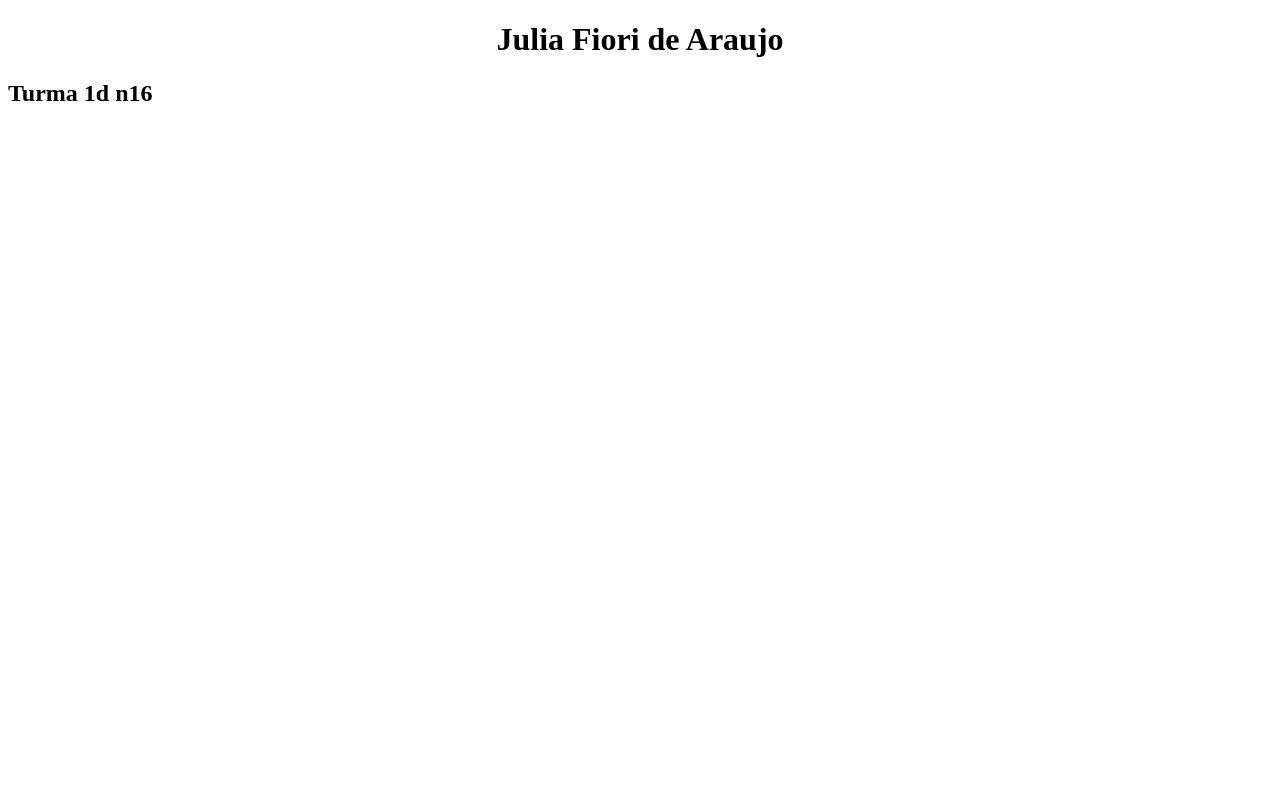
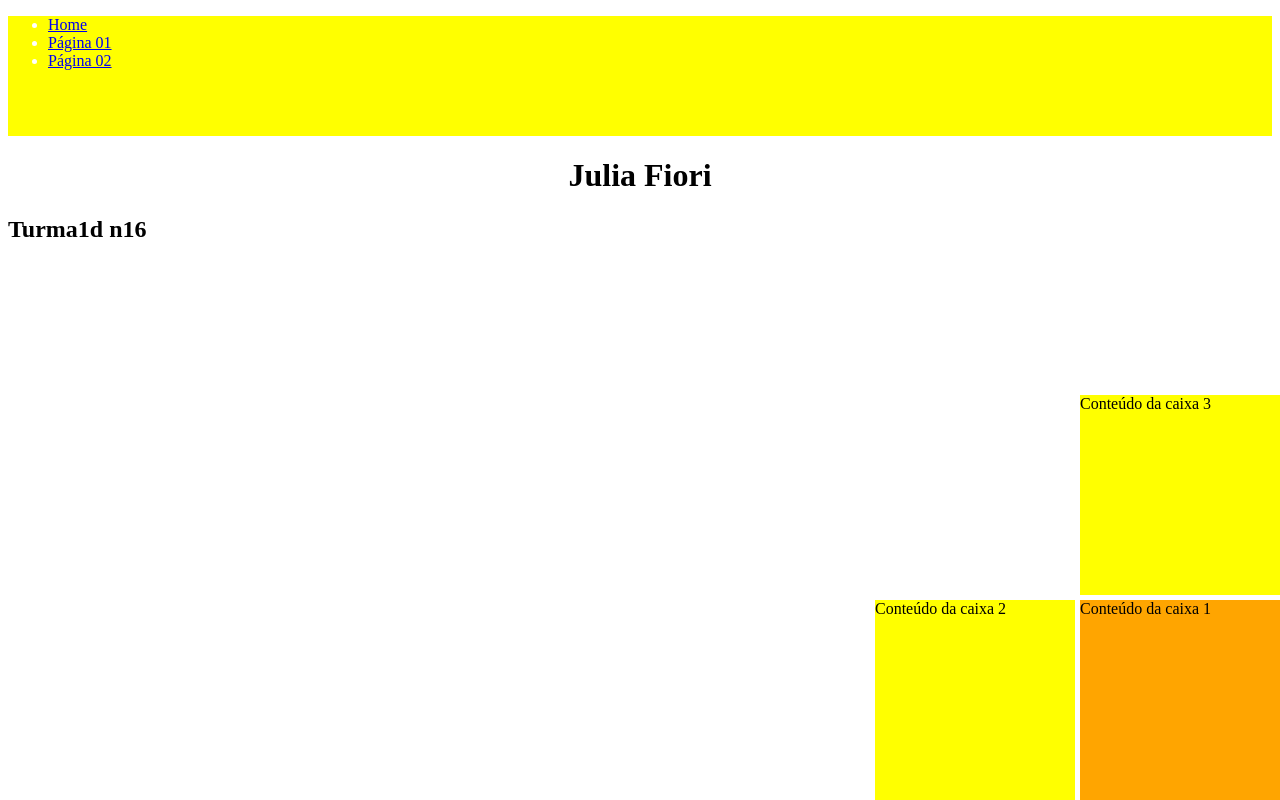
Before and after one commit to JuliaFiori09/primeirod_2t, a plain HTML site: page index.html in a window 1280 px wide. Drawn offline with Linux system fonts and the light colour scheme.

Commit message:
Add files via upload
Aula do dia 05-08

```diff
--- a/estilo.css
+++ b/estilo.css
@@ -1,6 +1,43 @@
-body{
-  background: white;
+body {
+  background: #FFFFFF;
 }
 h1 {
   text-align: center;
 }
+.caixa1 {
+    position: absolute;
+    background: orange;
+    color: black;
+    width: 200px;
+    height: 200px;
+    right: 0;
+    bottom: 0;
+}
+
+.caixa2 {
+    position: absolute;
+    background: yellow;
+    color: black;
+    width: 200px;
+    height: 200px;
+    right: 205px;
+    bottom: 0;
+}
+
+.caixa3 {
+    position: absolute;
+    background: yellow;
+    color: black;
+    width: 200px;
+    height: 200px;
+    right: 0;
+    bottom: 205px;
+}
+.menuPrincipal {
+   position: relative;
+   background: yellow;
+   width: 100%;
+   height: 120px;
+   top: 0;
+   color: rgb(255, 255, 255);
+}
--- a/index.html
+++ b/index.html
@@ -6,8 +6,31 @@
     <link rel="stylesheet" href="estilo.css">
   </head>
   <body>
-    <h1>Julia Fiori de Araujo</h1>
-    <h2>Turma 1d n16</h2>
+    <div class="menuPrincipal">
+       <nav>
+         <ul>
+           <li><a href="index.html">Home</a></li>
+           <li><a href="pagina01.html">Página 01</a></li>
+           <li><a href="pagina02.html">Página 02</a></li>
+         </ul>
+       </nav>
+    </div>
+
+
+    <h1>Julia Fiori</h1>
+    <h2>Turma1d n16</h2>
+
+    <div class="caixa1">
+      Conteúdo da caixa 1
+    </div>
+
+    <div class="caixa2">
+      Conteúdo da caixa 2
+    </div>
+
+    <div class="caixa3">
+      Conteúdo da caixa 3
+    </div>
 
   </body>
 </html>
```
Also changed, not shown: pagina01.html (added, +13 -0 lines), pagina02.html (added, +13 -0 lines).
